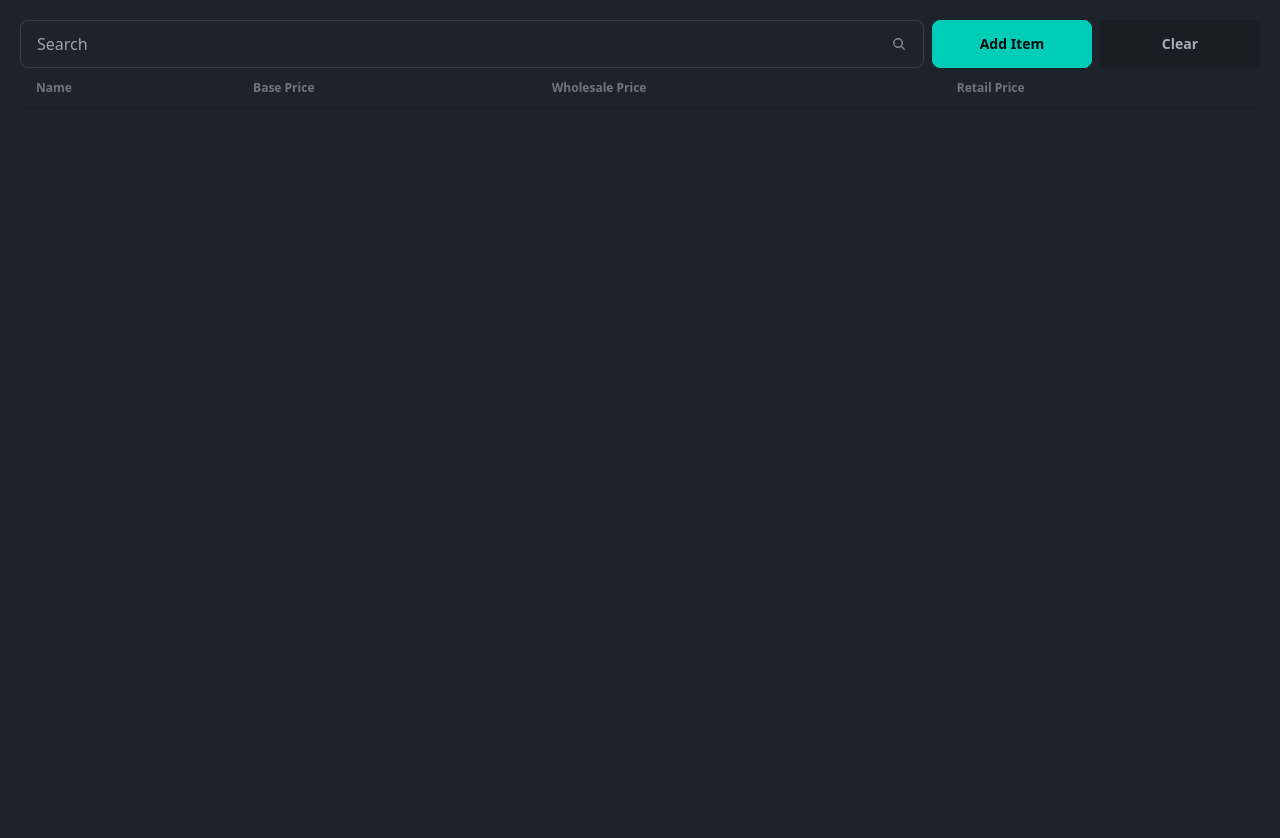
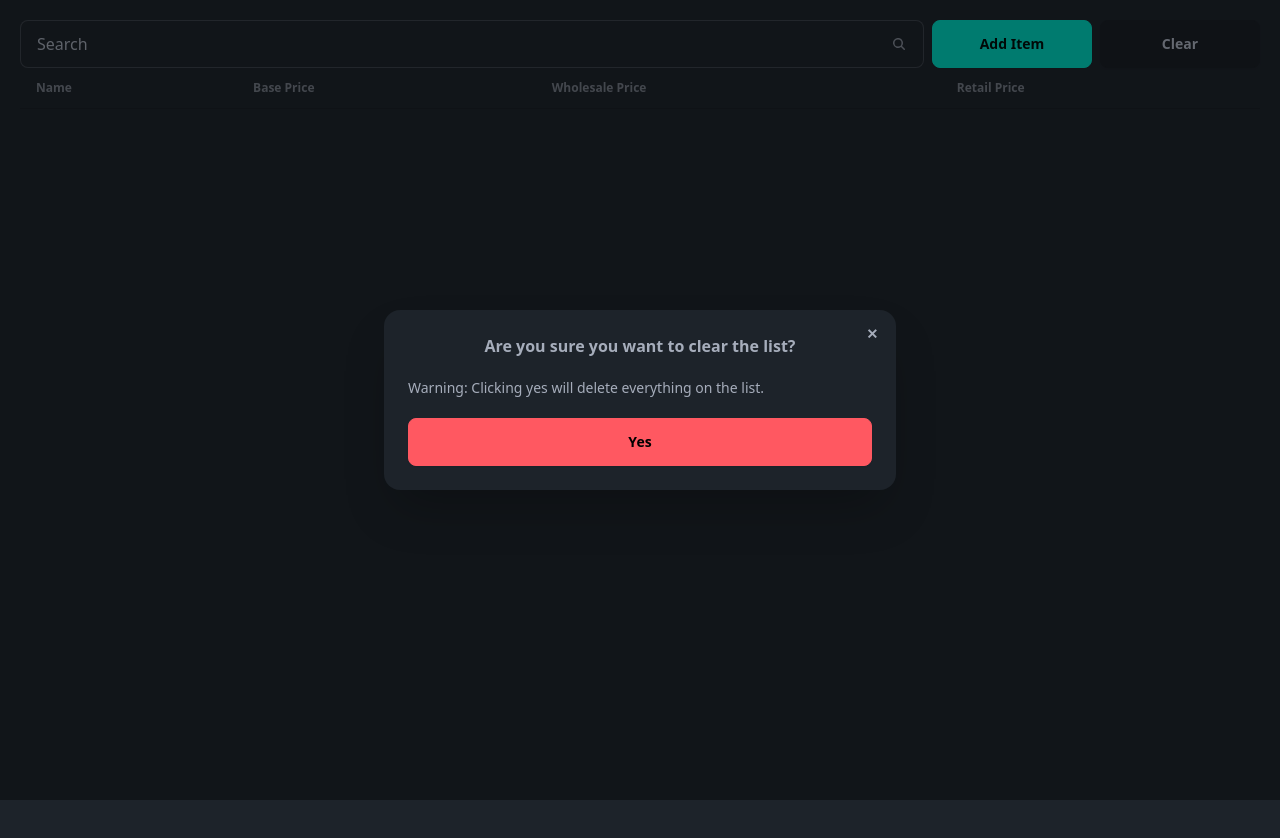
Before and after one commit to cgarave/itemate, a website: page index.html in a window 1280 px wide. Both pictures are taken after a click on the button "Clear". Before the commit the page ends 800 px from the top, so only its background shows below. Drawn offline with Linux system fonts and the light colour scheme.

Commit message:
Version 0.4 Added list fixed height and clear button

```diff
--- a/index.html
+++ b/index.html
@@ -15,13 +15,13 @@
           </label>
           <div class="flex flex-row gap-x-2 w-auto sm:w-fit">
             <button id="add-button" class="btn w-20 grow btn-accent sm:w-40" onclick="my_modal_3.showModal()">Add Item</button>
-            <button id="clear-button" class="btn w-20 grow sm:w-40" onclick="localSave.resetData()">Clear</button>
+            <button id="clear-button" class="btn w-20 grow sm:w-40">Clear</button>
           </div>
       </div>
-      <div class="overflow-auto w-full">
+      <div class="overflow-auto w-full h-dvh">
           <table class="table table-zebra">
             <!-- head -->
-            <thead>
+            <thead class="sticky top-0">
               <tr>
                 <th>Name</th>
                 <th>Base Price</th>
@@ -35,6 +35,7 @@
         </div>
     </div>
 </body>
+
 <dialog id="my_modal_3" class="modal">
   <div class="modal-box">
     <form method="dialog">
@@ -69,5 +70,19 @@
     <button id="update-item" class="btn btn-accent w-full mt-5 hidden">Update</button>
   </div>
 </dialog>
+
+<dialog id="clear-modal" class="modal">
+  <div class="modal-box">
+    <form method="dialog">
+      <button class="btn btn-sm btn-circle btn-ghost absolute right-2 top-2" onclick="clearInput()">✕</button>
+    </form>
+    <h3 class="font-bold text-base mb-5 text-center">Are you sure you want to clear the list?</h3>
+    <p class="font-medium text-sm">Warning: Clicking yes will delete everything on the list.</p>
+    <form method="dialog">
+      <button id="confirm-clear" class="btn btn-error w-full mt-5">Yes</button>
+    </form>
+  </div>
+</dialog>
+
 <script src="./script.js"></script>
 </html>
--- a/script.js
+++ b/script.js
@@ -58,6 +58,8 @@ function editItem(event){
             event.target.parentNode.parentNode.parentNode.children[1].innerHTML = itemBP.value;
             event.target.parentNode.parentNode.parentNode.children[2].innerHTML = itemWP.value;
             event.target.parentNode.parentNode.parentNode.children[3].innerHTML = itemRP.value;
+
+            localSave.saveData();
         }
     };
 }
@@ -89,4 +91,12 @@ const actionBtn = document.getElementById("col-container").addEventListener("cli
     localSave.saveData();
 });
 
+const clearBtn = document.getElementById("clear-button").onclick = () => {
+    document.getElementById("clear-modal").showModal();
+    document.getElementById("confirm-clear").onclick = () => {
+        localSave.resetData();
+        window.location.reload();
+    }
+}
+
 localSave.loadData();
```
Also changed, not shown: src/output.css.
